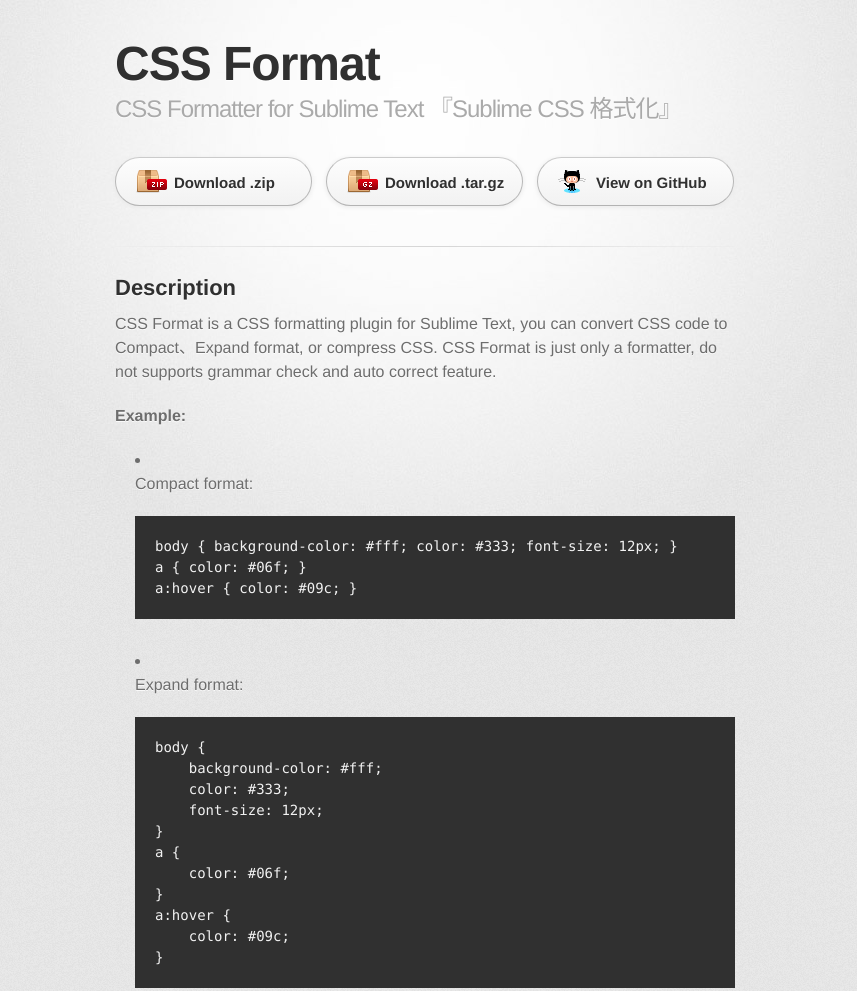
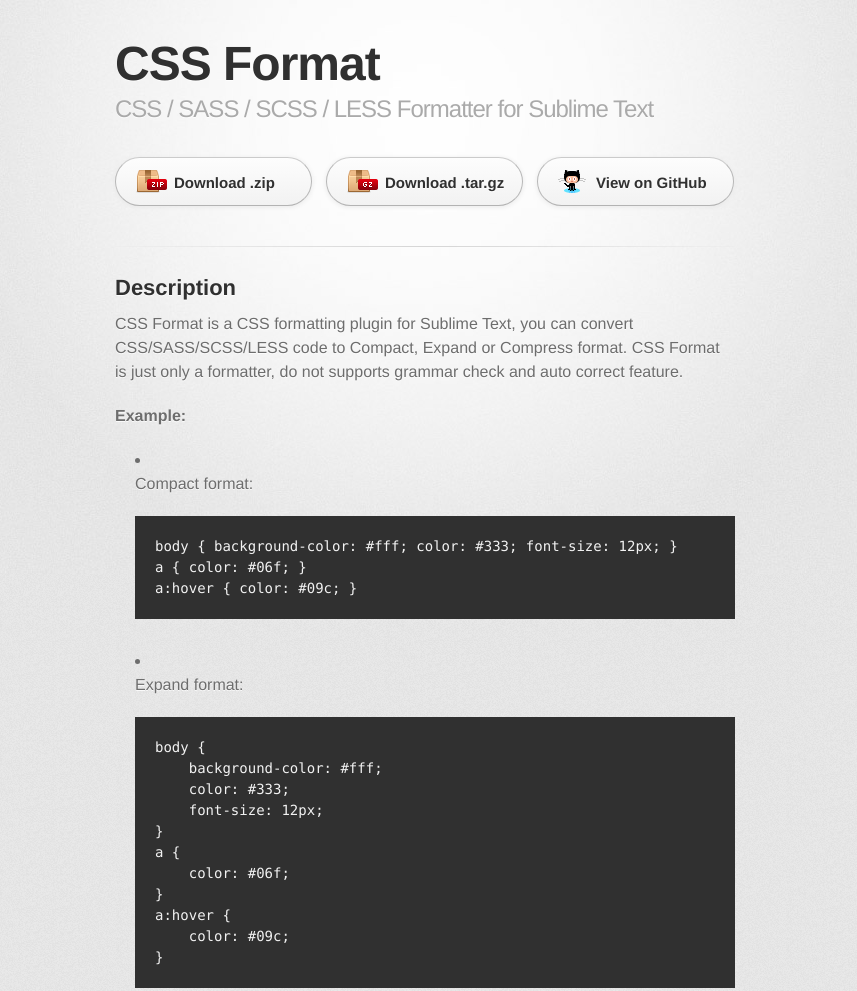
Before and after one commit to mutian/Sublime-CSS-Format, a plain HTML site: page index.html in a window 1280 px wide. Shown: the top 991 px of the page, without its empty margins (215-1072 px from the left). Drawn offline with Linux system fonts and the light colour scheme; a web font is replaced by a local one.

```diff
--- a/index.html
+++ b/index.html
@@ -19,7 +19,7 @@
 
         <header>
           <h1>CSS Format</h1>
-          <h2>CSS Formatter for Sublime Text 『Sublime CSS 格式化』</h2>
+          <h2>CSS / SASS / SCSS / LESS Formatter for Sublime Text</h2>
         </header>
 
         <section id="downloads" class="clearfix">
@@ -34,7 +34,7 @@
           <h2>
 <a name="description" class="anchor" href="#description"><span class="octicon octicon-link"></span></a>Description</h2>
 
-<p>CSS Format is a CSS formatting plugin for Sublime Text, you can convert CSS code to Compact、Expand format, or compress CSS. CSS Format is just only a formatter, do not supports grammar check and auto correct feature.</p>
+<p>CSS Format is a CSS formatting plugin for Sublime Text, you can convert CSS/SASS/SCSS/LESS code to Compact, Expand or Compress format. CSS Format is just only a formatter, do not supports grammar check and auto correct feature.</p>
 
 <p><strong>Example:</strong></p>
 
```
Also changed, not shown: params.json (+1 -1 lines).
